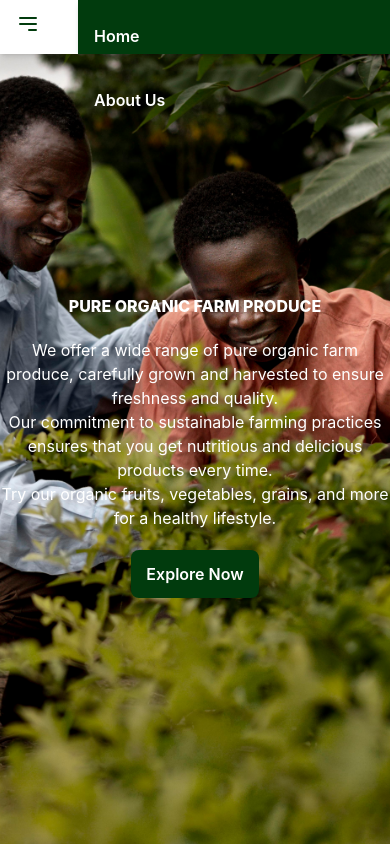
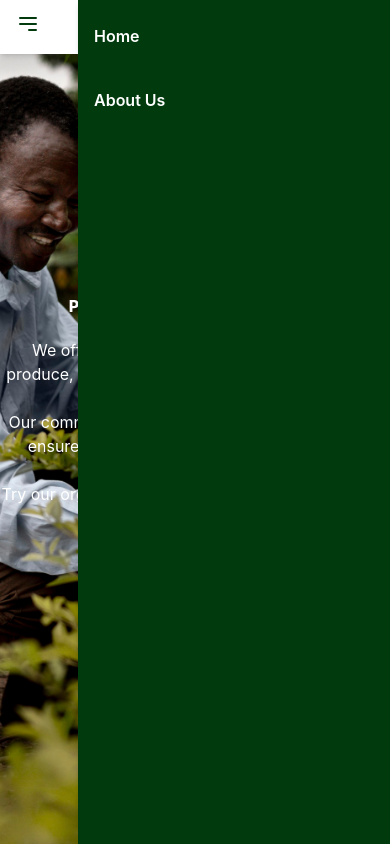
Before and after one commit to studenthub360/afproduce, a React (Create React App) app: page / in a window 390 px wide. Both pictures are taken after a click on the button 28 px from the left and 24 px from the top of the page. Shown: the top 844 px of the page. Built offline with nearby package versions, Linux system fonts and the light colour scheme.

Commit message:
Refactor landing page content and navbar

```diff
--- a/src/LandingPage/main.jsx
+++ b/src/LandingPage/main.jsx
@@ -159,7 +159,7 @@ const Main = () => {
         <Navbar />
         <div className='text-white text-center'>
           <p className='pt-60 m-auto lg:text-5xl font-extrabold'>PURE ORGANIC FARM PRODUCE</p>
-          <p className='drop-shadow-lg py-5'>
+          <p className=' py-5 '>
             We offer a wide range of pure organic farm produce, carefully grown and harvested to ensure freshness and quality.<br /> Our commitment to sustainable farming practices ensures that you get nutritious and delicious products every time.<br /> Try our organic fruits, vegetables, grains, and more for a healthy lifestyle.
           </p>
           <Link
@@ -545,7 +545,7 @@ const Main = () => {
             </Link>
             <p className="text-sm  mb-6 opacity-60">
               What sets us apart is our holistic approach to farming. We believe in working in harmony with nature, using sustainable methods that preserve and enhance the land for future generations. From organic soil management to water conservation practices, every aspect of our farm is designed to minimize environmental impact while maximizing yield and quality.
-                          </p>
+            </p>
             {/* <p className='flex gap-4'>
               <img
                 src={twitter}
--- a/src/LandingPage/navbar.jsx
+++ b/src/LandingPage/navbar.jsx
@@ -108,59 +108,9 @@ const Navbar = () => {
               About Us
             </Link>
           </div>
-          {/* <div className=" hidden lg:flex space-x-4  ">
-            <div className='border bg-[#f0f0f0] p-2 flex rounded-full '>
-              <FaSearch className=" opacity-40" />
-              <input
-                type="text"
-                placeholder="Search for products..."
-                className={`p-2 h-2 w-60 text-sm  bg-[#f0f0f0]  focus:outline-none focus:border-green-500 `}
-
-              />
-            </div>
-          </div> */}
-
-          {/* <div className="flex gap-2">
-            {/* <Link to="/signup">
-              <button className={`font-semibold text-white px-4 py-1`}>Sign in</button>
-
-            </Link> */}
-          {/* <div
-              // icon={<FaUser />}
-              alt="profile"
-              className="rounded-full w-8  lg:w-12 h-8 lg:h-8 bg-[#fff]   flex lg:hidden items-center justify-center"
-            >
-              <FaSearch
-                size={20} />
-            </div> */}
-          {/* <div
-              // icon={<FaUser />}
-              alt="profile"
-              className="rounded-full w-8  lg:w-12 h-8 lg:h-8 bg-[#fff]   flex items-center justify-center"
-            >
-              <FaShoppingCart
-                size={20} />
-            </div> */}
-          {/* <div
-              // icon={<FaUser />}
-              alt="profile"
-              className="rounded-full w-8  lg:w-8 h-8 lg:h-8 bg-[#fff] border border-black flex items-center justify-center"
-            >
-              <FaUser
-                size={20} />
-            </div> */}
-          {/* <Link to="/login">
-              <button
-                className={`bg-transparent text-white border-white border font-semibold text-${isSticky ? "white" : "white"
-                  }  px-4 py-1  rounded-lg `}
-              >
-                Get Started
-              </button>
-            </Link> */}
-          {/* </div> */}
 
           {isDropdownOpen && (
-            <div className="lg:hidden absolute z-10   top-0 right-0 h-full w-4/5 bg-[#013b0d] text-white shadow-md p-4">
+            <div className="lg:hidden absolute z-10 top-0 right-0 w-4/5 min-h-screen bg-[#013b0d] text-white shadow-md p-4">
               <div className="flex text-white flex-col space-y-6">
                 <Link
                   to="/"
@@ -175,30 +125,6 @@ const Navbar = () => {
                 >
                   About Us
                 </Link>
-                {/* <Link
-                  onClick={scrollToBenefits}
-                  className="block  font-semibold py-2 hover:bg-gray-100 rounded"
-                >
-                  New Arrivals
-                </Link>
-                <Link
-                  onClick={scrollToContacts}
-                  className="block  font-semibold py-2 hover:bg-gray-100 rounded"
-                >
-                  Brands
-                </Link>
-                <Link to="/signup">
-                  <button className="block font-semibold text-left py-2">
-                    Sign Up
-                  </button>
-                </Link>
-                <Link
-                  to="/login"
-                  onClick={closeDropdown}
-                  className="block bg-[#000] text-white font-semibold py-1 rounded-lg text-center w-20"
-                >
-                  <button>Log in</button>
-                </Link> */}
               </div>
             </div>
           )}
```
